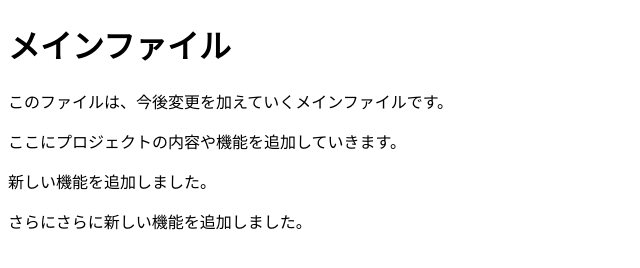
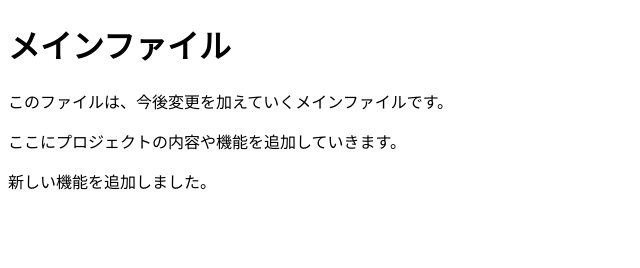
Before and after one commit to Tomohiko5993/git_challenge, a plain HTML site: page git_challenge/index.html in a window 1280 px wide. Shown: the whole page, without its empty margins (0-640 px from the left). Drawn offline with Linux system fonts and the light colour scheme.

Commit message:
Revert "Added another new feature to the main file"
This reverts commit 88128defac71c7b7defa4197637d3c871b1fd00b.

```diff
--- a/git_challenge/index.html
+++ b/git_challenge/index.html
@@ -9,9 +9,7 @@
     <h1>メインファイル</h1>
     <p>このファイルは、今後変更を加えていくメインファイルです。</p>
     <p>ここにプロジェクトの内容や機能を追加していきます。</p>
-        <!-- ここに新しい内容を追加 -->
-        <p>新しい機能を追加しました。</p>
-        <!-- 新しい内容を追加 -->
-        <p>さらにさらに新しい機能を追加しました。</p>
+    <!-- ここに新しい内容を追加 -->
+    <p>新しい機能を追加しました。</p>
 </body>
 </html>
```
